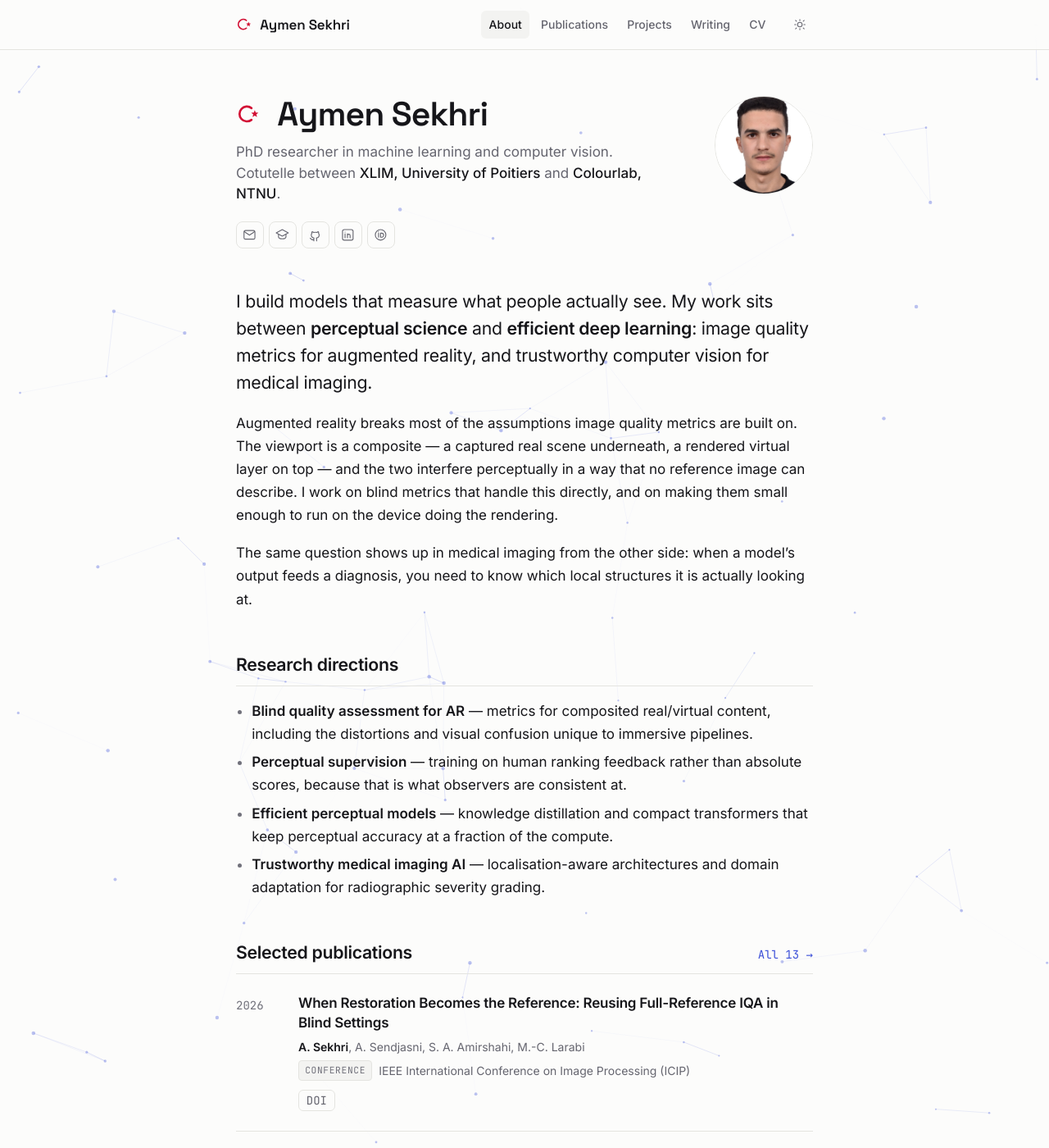
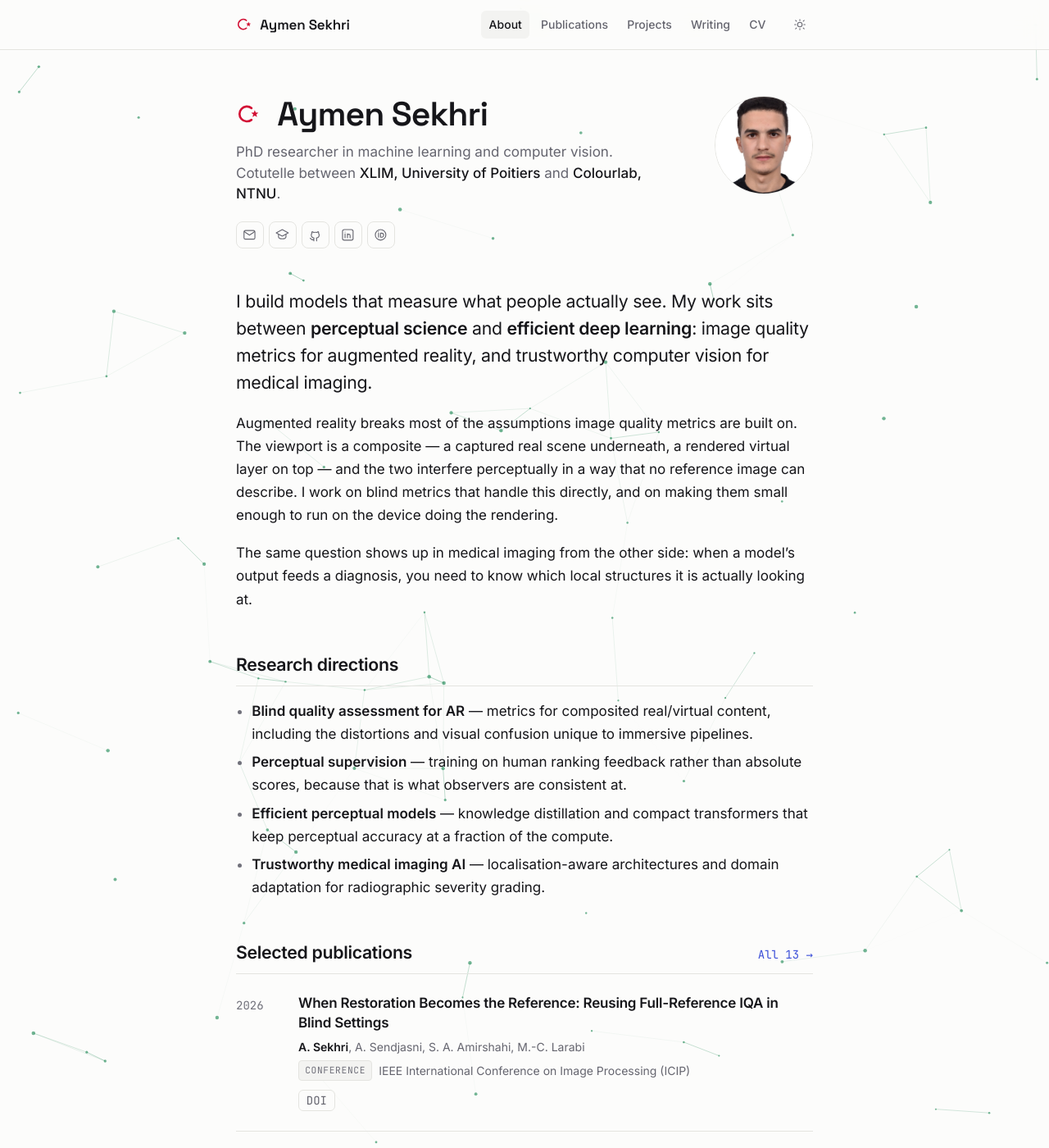
Before and after one commit to AymenSe/AymenSe.github.io, a Jekyll site: the page built from _pages/about.md, in a window 1280 px wide and 1400 px high. Shown: the whole window at 82% size. Built offline with Jekyll 4.4.1, drawn with Linux system fonts in a browser that asks for light colours.

Commit message:
Green background network

```diff
--- a/assets/css/main.scss
+++ b/assets/css/main.scss
@@ -24,9 +24,9 @@
 
   /* Background node graph. Read from JS — keep the names in sync with
      assets/js/neural-bg.js. Lower the alphas to calm it down. */
-  --net-node: rgba(59, 79, 216, .34);
-  --net-line: rgba(59, 79, 216, .20);
-  --net-glow: rgba(59, 79, 216, .50);
+  --net-node: rgba(0, 122, 64, .55);
+  --net-line: rgba(0, 122, 64, .34);
+  --net-glow: rgba(0, 122, 64, .70);
 
   --wrap:   46rem;
   --radius: 10px;
@@ -52,9 +52,9 @@
     --accent-soft: #1c1f3a;
     --logo:        #e85a6e; /* flag red, lifted to read on near-black */
 
-    --net-node: rgba(140, 155, 255, .40);
-    --net-line: rgba(140, 155, 255, .22);
-    --net-glow: rgba(140, 155, 255, .62);
+    --net-node: rgba(74, 200, 140, .42);
+    --net-line: rgba(74, 200, 140, .24);
+    --net-glow: rgba(74, 200, 140, .64);
   }
 }
 
@@ -71,9 +71,9 @@
   --accent-soft: #1c1f3a;
   --logo:        #e85a6e; /* flag red, lifted to read on near-black */
 
-  --net-node: rgba(140, 155, 255, .40);
-  --net-line: rgba(140, 155, 255, .22);
-  --net-glow: rgba(140, 155, 255, .62);
+  --net-node: rgba(74, 200, 140, .42);
+  --net-line: rgba(74, 200, 140, .24);
+  --net-glow: rgba(74, 200, 140, .64);
 }
 
 /* ==========================================================================
```
